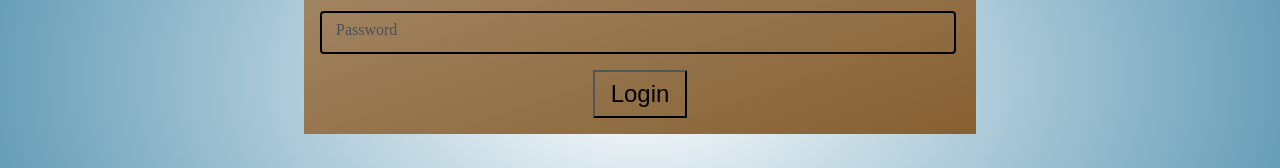
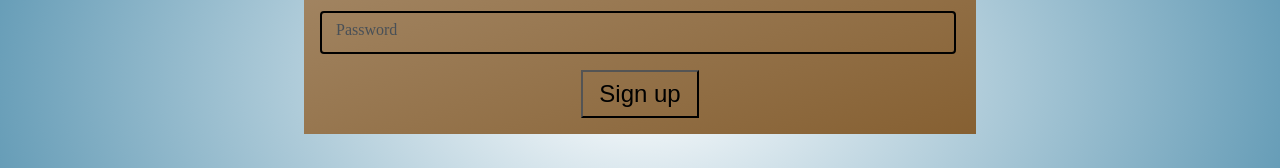
Before and after one commit to ajineer/MERN_TASK_MASTER, a React (Vite) app in the folder client/: page /signup in a window 1280 px wide. Shown: the part 323-491 px from the top of the page. Built offline with nearby package versions, Linux system fonts and the light colour scheme.

Commit message:
changed the 'login' button on the signup page to say 'sign up' instead.

```diff
--- a/client/src/pages/Signup/Signup.jsx
+++ b/client/src/pages/Signup/Signup.jsx
@@ -41,7 +41,7 @@ const Signup = () => {
                     />
                     <label className="form-label" htmlFor="floatingInput">Password</label>
                 </div>
-                <input className="login-button" type='submit' value='Login' disabled={isLoading}/>
+                <input className="login-button" type='submit' value='Sign up' disabled={isLoading}/>
                 {error && <h3>{error}</h3>}
             </form>
     )
```
